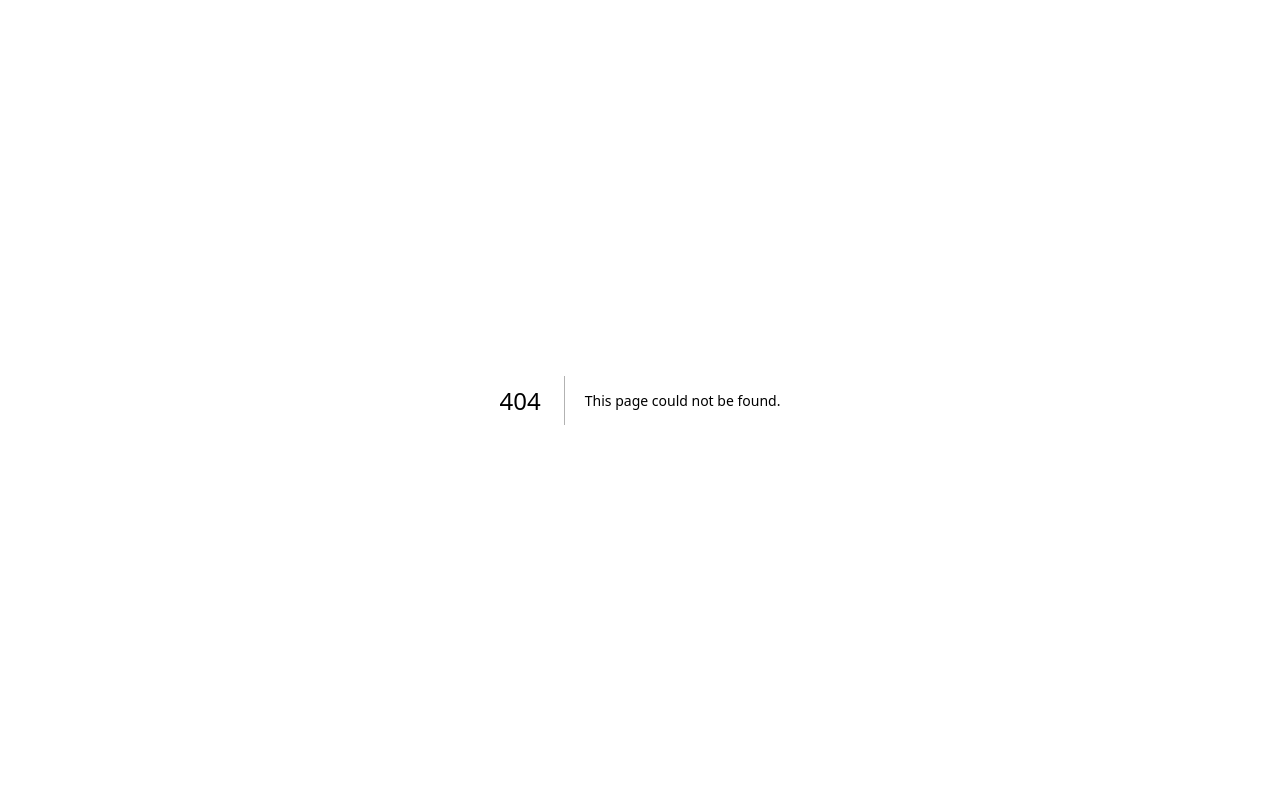
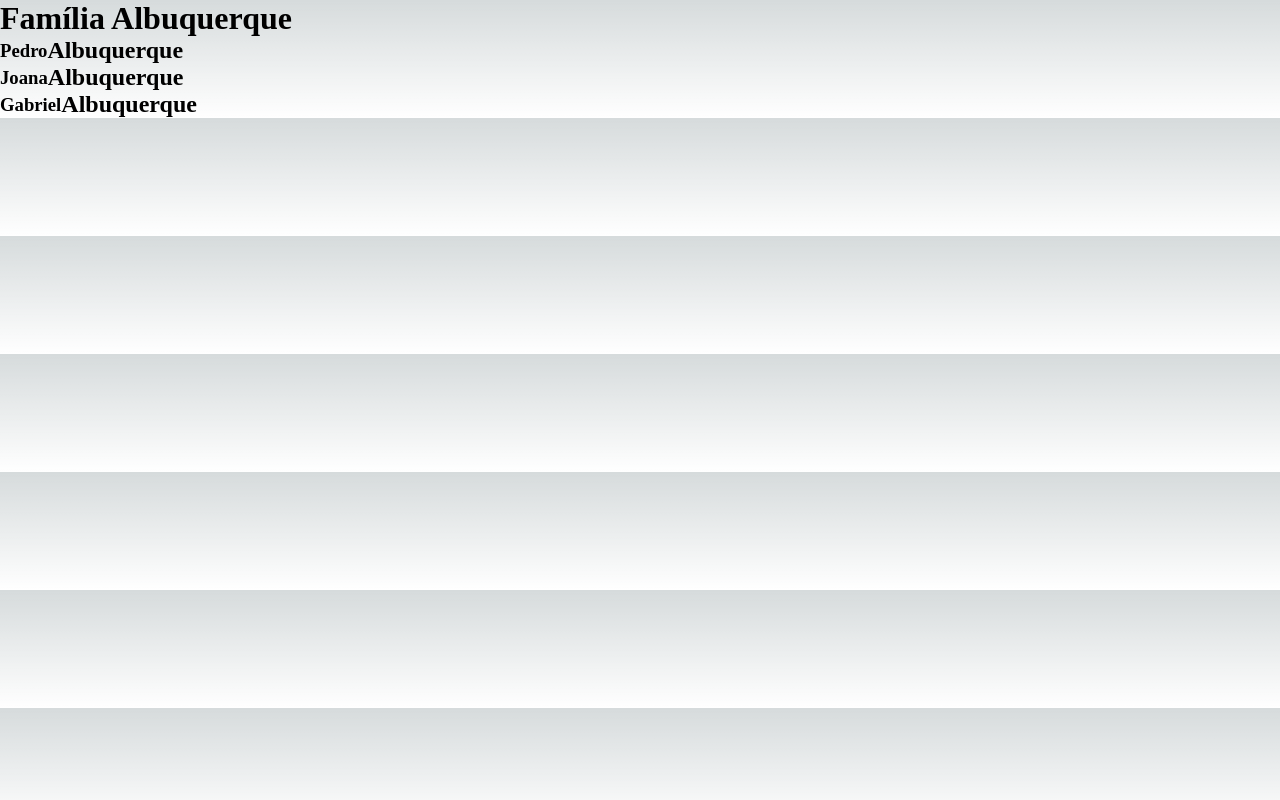
Before and after one commit to luucasor/exerciciosnextjs, a Next.js app: page /comunicacao/direta in a window 1280 px wide. Before the commit this address had no page. Built offline with nearby package versions, Linux system fonts and the light colour scheme.

Commit message:
Exemplo1 de comunicação direta

```diff
--- /dev/null
+++ b/components/direta/Filho.jsx
@@ -0,0 +1,11 @@
+export default function Filho(props) {
+    return (
+        <div style={{
+            display: "flex",
+            alignItems: "center"
+        }}>
+            <h3>{props.nome}</h3>
+            <h2>{props.familia}</h2>
+        </div>
+    )
+}
--- /dev/null
+++ b/components/direta/Pai.jsx
@@ -0,0 +1,12 @@
+import Filho from "./Filho"
+
+export default function Pai(props) {
+    return (
+        <div>
+            <h1>Família {props.familia}</h1>
+            <Filho nome="Pedro" familia={props.familia}/>
+            <Filho nome="Joana" familia={props.familia}/>
+            <Filho {...props} nome="Gabriel"/>
+        </div>
+    )
+}
--- /dev/null
+++ b/pages/comunicacao/direta.jsx
@@ -0,0 +1,9 @@
+import Pai from "../../components/direta/Pai";
+
+export default function direta() {
+    return (
+        <div>
+            <Pai familia="Albuquerque" nome="Padrão"/>
+        </div>
+    )
+}
```
